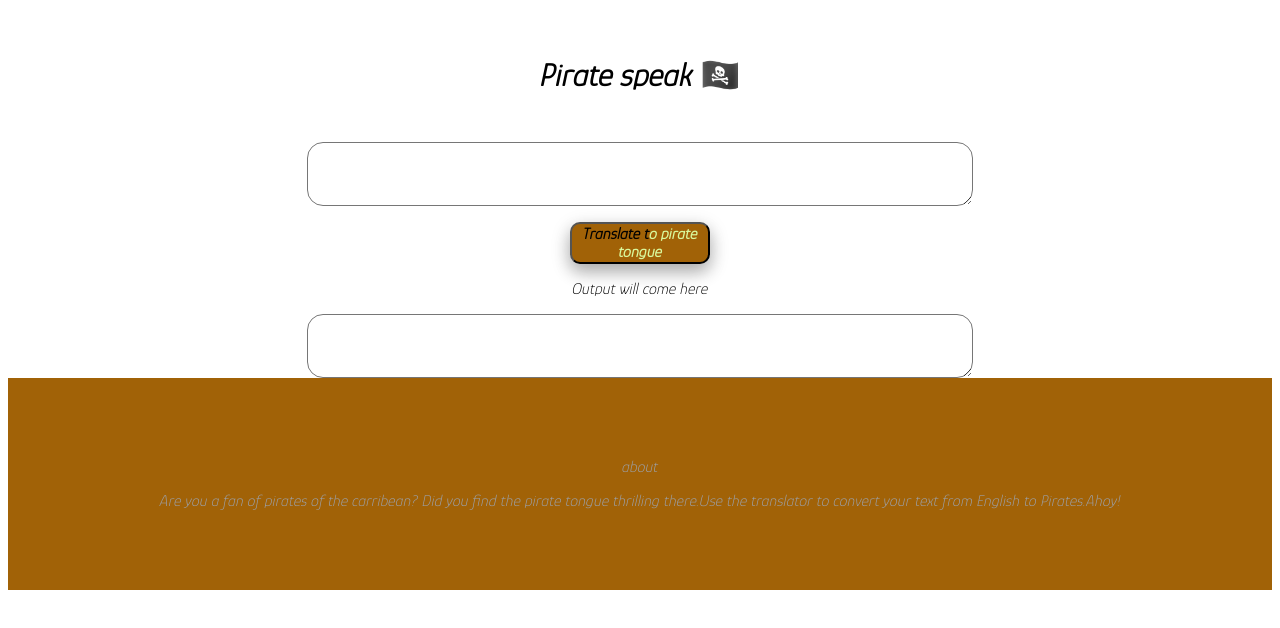
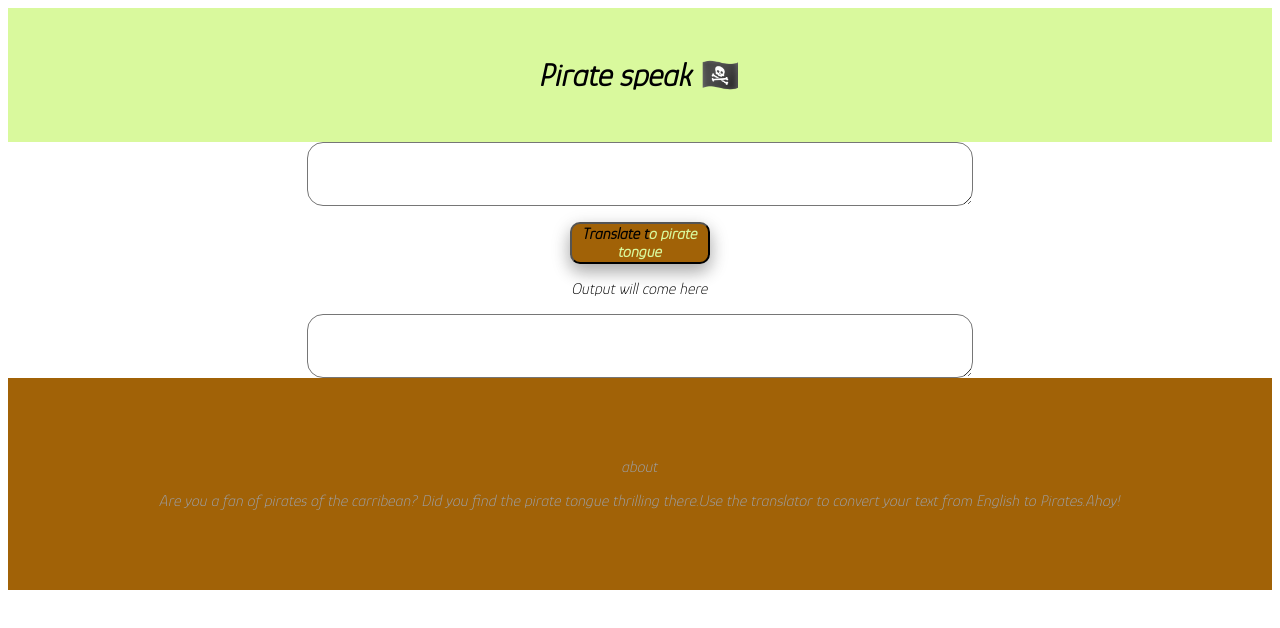
Before and after one commit to rov9/markSeven-neoglevel0, a plain HTML site: page index.html in a window 1280 px wide. Drawn offline with Linux system fonts and the light colour scheme; a web font is replaced by a local one.

Commit message:
css update

```diff
--- a/style.css
+++ b/style.css
@@ -16,11 +16,6 @@ body{
     font-family:'Glory', sans-serif;
 }
 h1{
-<<<<<<< HEAD
-    background-image:"C:\Users\r3\OneDrive\Documents\GitHub\markSeven-neoglevel0\adventure.jpg";
-=======
-    background-image:"https://cdn.pixabay.com/photo/2017/07/22/11/46/adventure-2528477_1280.jpg";
->>>>>>> 7a27d9bfdf0e76a4ed30b6406fe6641bc80ffd0e
     background-color: #D9F99D;
     padding: 3rem;
     margin: 0rem;
```
